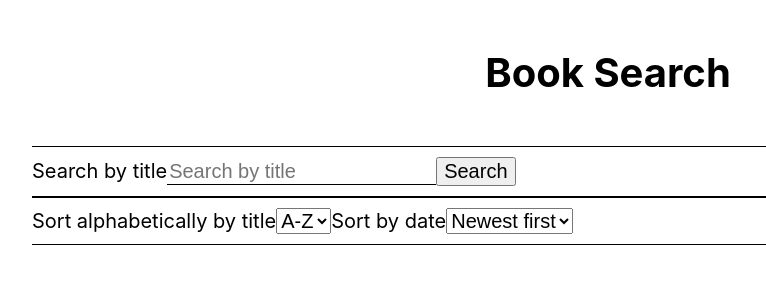
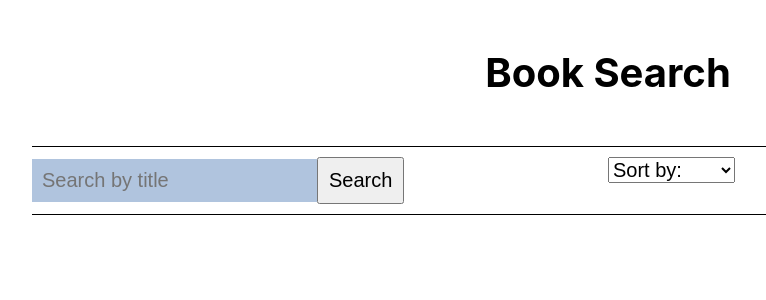
Before and after one commit to Aaron-Hoffman/bookSearch, a React (Create React App) app: page / in a window 1280 px wide. Shown: the top 300 px of the page, without its empty margins (32-798 px from the left). Built offline with nearby package versions, Linux system fonts and the light colour scheme.

Commit message:
restructured user controls

```diff
--- a/src/App.css
+++ b/src/App.css
@@ -33,16 +33,22 @@ h1 {
     padding: 50px;
 }
 
-form {
+div.controls {
     border-top: 1px solid black;
     border-bottom: 1px solid black;
     padding: 10px 0;
-
+    display: flex;
 }
 
 input {
     border: none;
-    border-bottom: 1px solid black;
+    background: lightsteelblue;
+    padding: 10px;
+}
+
+button,
+input[type="select"] {
+    padding: 10px;
 }
 
 .results {
--- a/src/App.js
+++ b/src/App.js
@@ -1,8 +1,7 @@
 import './App.css';
 import { useState } from 'react';
 import Header from './Header'
-import SearchBar from './SearchBar';
-import SortBar from './SortBar';
+import UserControls from './UserControls';
 import Results from './Results';
 
 function App() {
@@ -33,10 +32,8 @@ function App() {
   return (
     <div className="App">
       <Header />
-      <SearchBar setBooks={setBooks}/>
-      <SortBar setBooks={setBooks} books={books}/>
+      <UserControls setBooks={setBooks} books={books}/>
       <Results books={books} />
-
     </div>
   );
 }
--- a/src/SearchBar.js
+++ b/src/Search.js
@@ -1,6 +1,6 @@
 import { useState } from "react";
 
-const SearchBar = ({setBooks}) => {
+const Search = ({setBooks}) => {
 
     const [query, setQuery] = useState('');
 
@@ -24,11 +24,11 @@ const SearchBar = ({setBooks}) => {
 
     return (
         <form action="#" onSubmit={handleSubmit} className="wrapper">
-            <label htmlFor="title">Search by title</label>
+            <label htmlFor="title" className="sr-only">Search by title</label>
             <input type="text" name="title" id="title" placeholder="Search by title" value={query} onChange={(event) => setQuery(event.target.value)} tabIndex='0'/>
             <button type='submit' tabIndex='0'>Search</button>
         </form>
     )
 }
 
-export default SearchBar;
+export default Search;
--- /dev/null
+++ b/src/Sort.js
@@ -0,0 +1,46 @@
+import { useState, useEffect } from "react";
+import formatDate from "./formatDate";
+
+
+const Sort = ({setBooks, books}) => {
+
+    const [sortOption, setSortOption] = useState('');
+
+    const sortBooks = () => {
+
+        if (sortOption === 'A-Z') {
+            const sortedBooks = [...books].sort((lastBook, nextBook) => lastBook.title > nextBook.title ? 1 : -1);
+            setBooks(sortedBooks);
+        } else if (sortOption === 'Z-A') {
+                const sortedBooks = [...books].sort((lastBook, nextBook) => lastBook.title > nextBook.title ? -1 : 1);
+                setBooks(sortedBooks);
+        } else if (sortOption === 'Newest first') {
+                const sortedBooks = [...books].sort((lastBook, nextBook) => formatDate(lastBook.publish_date[0]) > formatDate(nextBook.publish_date[0]) ? -1 : 1);
+                setBooks(sortedBooks);
+        } else if (sortOption === 'Oldest first') {
+                const sortedBooks = [...books].sort((lastBook, nextBook) => formatDate(lastBook.publish_date[0]) > formatDate(nextBook.publish_date[0]) ? 1 : -1);
+                setBooks(sortedBooks);
+        }  else {
+                const sortedBooks = [...books];
+                setBooks(sortedBooks);
+        }
+    }
+
+
+    useEffect(sortBooks, [sortOption])
+
+    return (
+        <form className="wrapper">
+            <label htmlFor='sort' className="sr-only">Sort by:</label>
+            <select name='sort' id='sort' onChange={(event) => setSortOption(event.target.value)} tabIndex='0'>
+                <option value="">Sort by:</option>
+                <option value="A-Z">A-Z</option>
+                <option value="Z-A">Z-A</option>
+                <option value="Newest first">Newest first</option>
+                <option value="Oldest first">Oldest first</option>
+            </select>
+        </form>
+    )
+}
+
+export default Sort;
--- a/src/SortBar.js
+++ /dev/null
@@ -1,13 +0,0 @@
-import SortOption from "./SortOption"
-
-const SortBar = ({setBooks, books}) => {
-
-    return (
-        <form className="wrapper">
-            <SortOption name="alphabetically" text="Sort alphabetically by title" options={["A-Z", "Z-A"]} setBooks={setBooks} books={books}/>
-            <SortOption name="byDate" text="Sort by date" options={["Newest first", "Oldest first"]} setBooks={setBooks} books={books}/>
-        </form>
-    )
-}
-
-export default SortBar;
--- /dev/null
+++ b/src/UserControls.js
@@ -0,0 +1,13 @@
+import Search from "./Search";
+import Sort from "./Sort";
+
+const UserControls = ({setBooks, books}) => {
+    return (
+        <div className="controls wrapper">
+            <Search setBooks={setBooks}/>
+            <Sort setBooks={setBooks} books={books}/>
+        </div>
+    )
+}
+
+export default UserControls;
```
Also changed, not shown: 1 other file (tests, documents, lock files or other folders).
